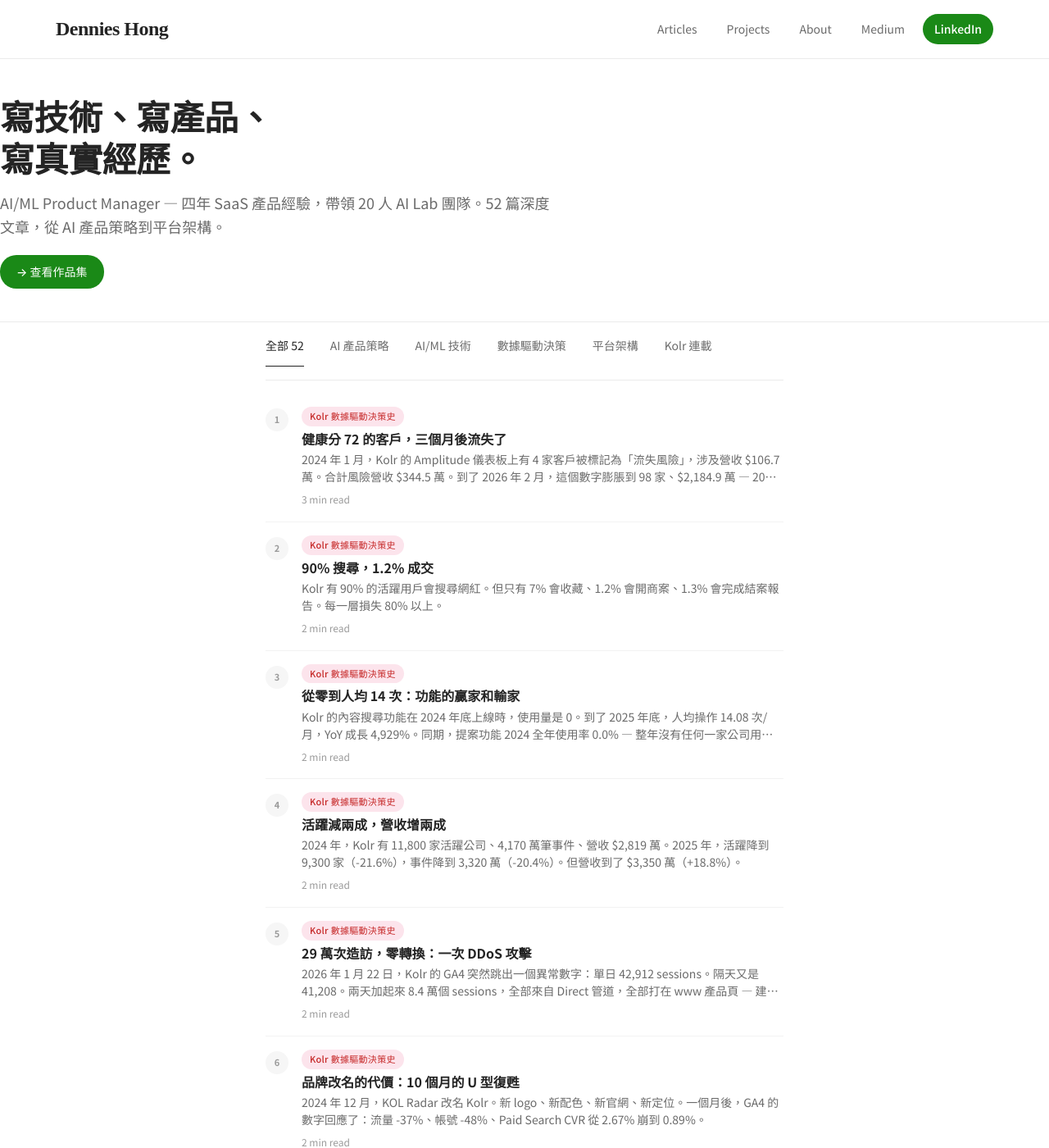
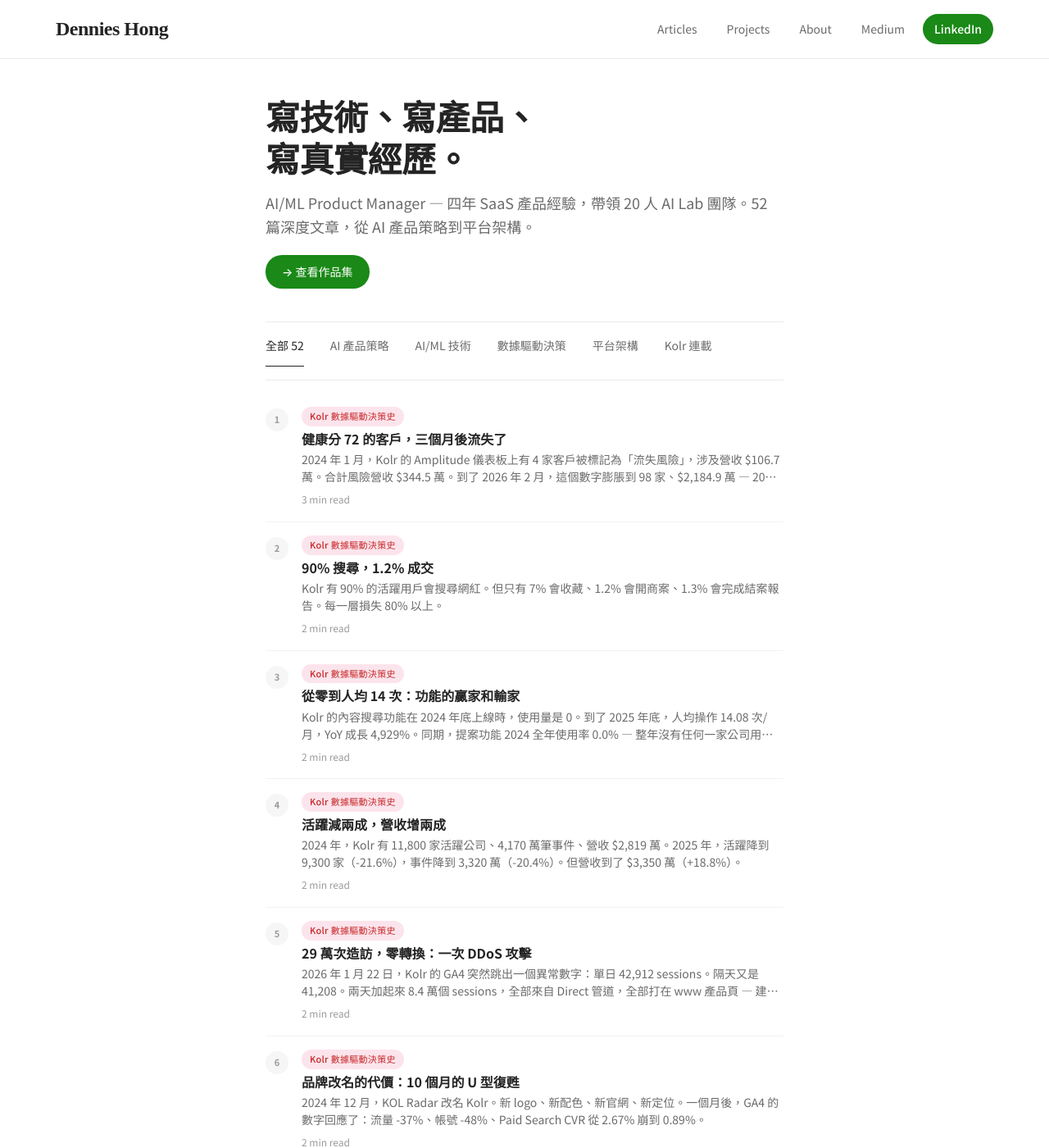
Before and after one commit to DforDennies/blog, a Jekyll site: the page built from index.md, in a window 1280 px wide and 1400 px high. Shown: the whole window at 82% size. Built offline with Jekyll 4.4.1, drawn with Linux system fonts in a browser that asks for light colours.

Commit message:
Fix hero alignment: wrap in container

```diff
--- a/_layouts/default.html
+++ b/_layouts/default.html
@@ -81,9 +81,6 @@
     .hero {
       padding: 48px 0 40px;
       border-bottom: 1px solid rgba(0,0,0,.08);
-    }
-    .hero-inner {
-      max-width: 680px;
     }
     .hero h1 {
       font-family: 'Noto Serif TC', serif;
--- a/_layouts/home.html
+++ b/_layouts/home.html
@@ -2,8 +2,8 @@
 layout: default
 ---
 
-<div class="hero">
-  <div class="hero-inner">
+<div class="container">
+  <div class="hero">
     <h1>寫技術、寫產品、<br>寫真實經歷。</h1>
     <p>AI/ML Product Manager — 四年 SaaS 產品經驗，帶領 20 人 AI Lab 團隊。52 篇深度文章，從 AI 產品策略到平台架構。</p>
     <a href="{{ site.baseurl }}/projects/" class="hero-cta">→ 查看作品集</a>
```
